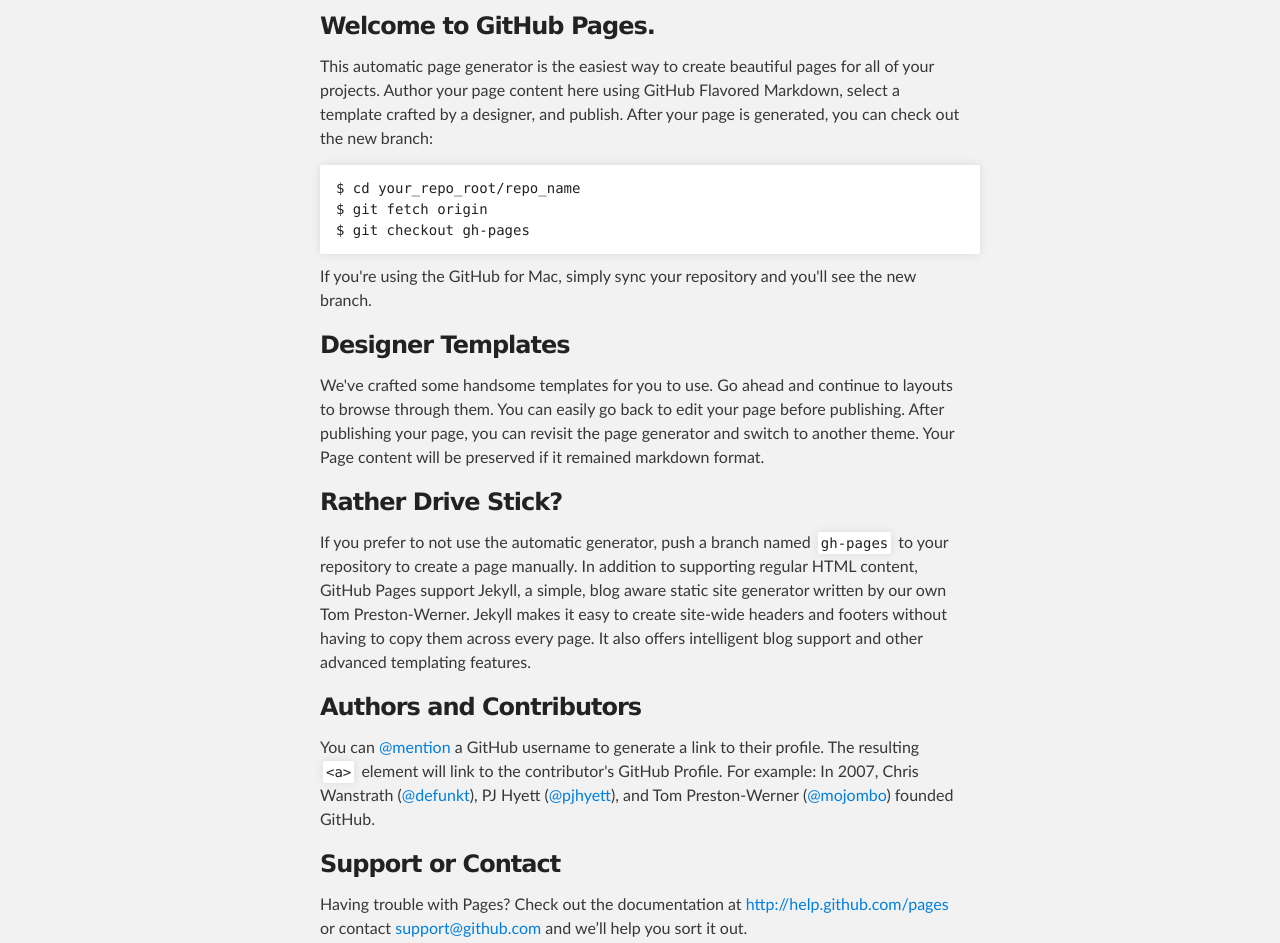
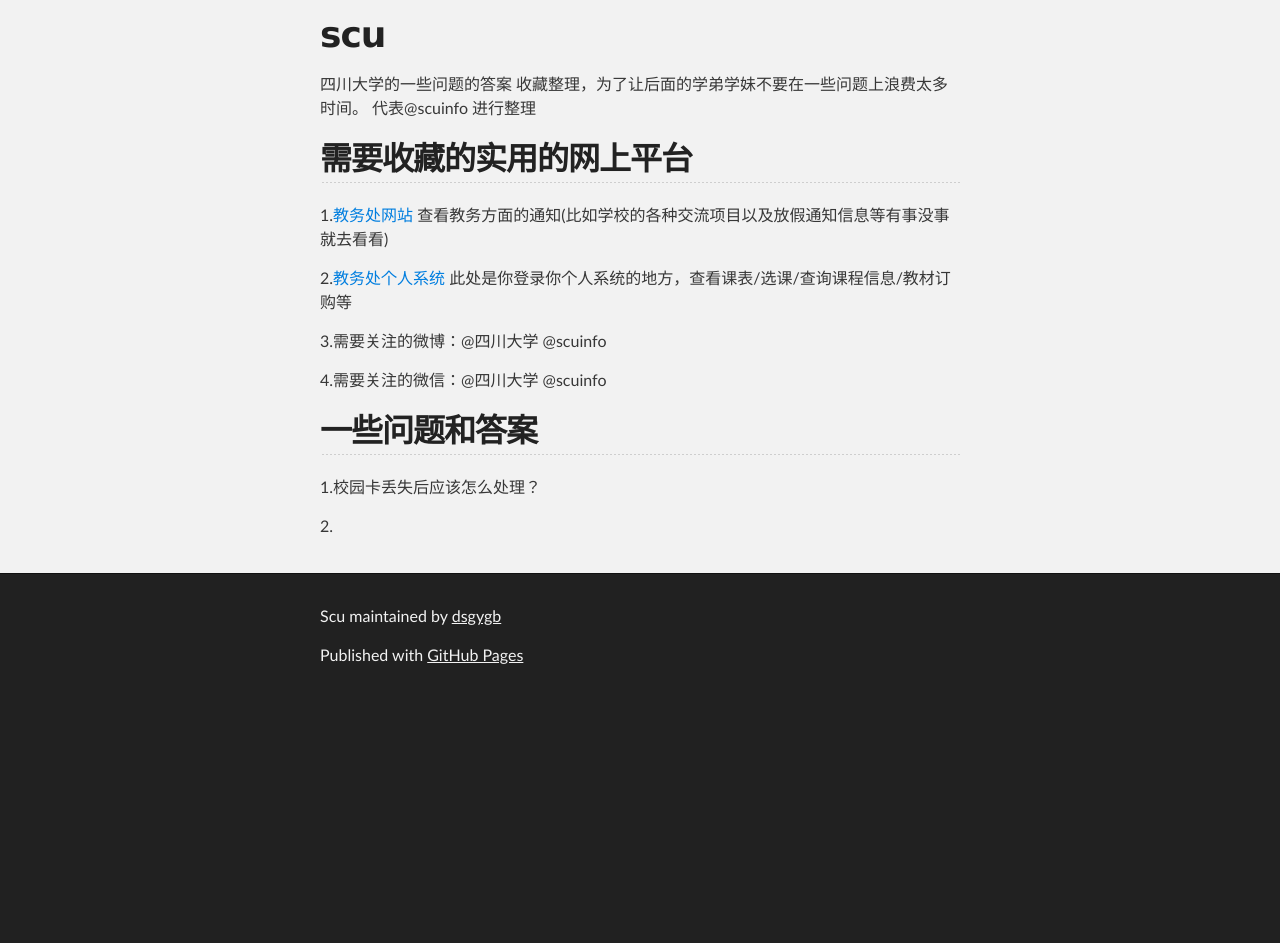
Before and after one commit to xiaomingplus/scu, a plain HTML site: page index.html in a window 1280 px wide. Shown: the part 288-1231 px from the top of the page. After the commit the page ends 990 px from the top, so only its background shows below. Drawn offline with Linux system fonts and the light colour scheme.

```diff
--- a/index.html
+++ b/index.html
@@ -31,37 +31,28 @@
     <!-- MAIN CONTENT -->
     <div id="main_content_wrap" class="outer">
       <section id="main_content" class="inner">
-        <h3>
-<a id="welcome-to-github-pages" class="anchor" href="#welcome-to-github-pages" aria-hidden="true"><span class="octicon octicon-link"></span></a>Welcome to GitHub Pages.</h3>
+        <h1>
+<a id="scu" class="anchor" href="#scu" aria-hidden="true"><span class="octicon octicon-link"></span></a>scu</h1>
 
-<p>This automatic page generator is the easiest way to create beautiful pages for all of your projects. Author your page content here using GitHub Flavored Markdown, select a template crafted by a designer, and publish. After your page is generated, you can check out the new branch:</p>
+<p>四川大学的一些问题的答案 收藏整理，为了让后面的学弟学妹不要在一些问题上浪费太多时间。 代表@scuinfo 进行整理</p>
 
-<pre><code>$ cd your_repo_root/repo_name
-$ git fetch origin
-$ git checkout gh-pages
-</code></pre>
+<h2>
+<a id="需要收藏的实用的网上平台" class="anchor" href="#%E9%9C%80%E8%A6%81%E6%94%B6%E8%97%8F%E7%9A%84%E5%AE%9E%E7%94%A8%E7%9A%84%E7%BD%91%E4%B8%8A%E5%B9%B3%E5%8F%B0" aria-hidden="true"><span class="octicon octicon-link"></span></a>需要收藏的实用的网上平台</h2>
 
-<p>If you're using the GitHub for Mac, simply sync your repository and you'll see the new branch.</p>
+<p>1.<a href="http://jwc.scu.edu.cn">教务处网站</a>  查看教务方面的通知(比如学校的各种交流项目以及放假通知信息等有事没事就去看看)</p>
 
-<h3>
-<a id="designer-templates" class="anchor" href="#designer-templates" aria-hidden="true"><span class="octicon octicon-link"></span></a>Designer Templates</h3>
+<p>2.<a href="">教务处个人系统</a>  此处是你登录你个人系统的地方，查看课表/选课/查询课程信息/教材订购等</p>
 
-<p>We've crafted some handsome templates for you to use. Go ahead and continue to layouts to browse through them. You can easily go back to edit your page before publishing. After publishing your page, you can revisit the page generator and switch to another theme. Your Page content will be preserved if it remained markdown format.</p>
+<p>3.需要关注的微博：@四川大学 @scuinfo</p>
 
-<h3>
-<a id="rather-drive-stick" class="anchor" href="#rather-drive-stick" aria-hidden="true"><span class="octicon octicon-link"></span></a>Rather Drive Stick?</h3>
+<p>4.需要关注的微信：@四川大学 @scuinfo</p>
 
-<p>If you prefer to not use the automatic generator, push a branch named <code>gh-pages</code> to your repository to create a page manually. In addition to supporting regular HTML content, GitHub Pages support Jekyll, a simple, blog aware static site generator written by our own Tom Preston-Werner. Jekyll makes it easy to create site-wide headers and footers without having to copy them across every page. It also offers intelligent blog support and other advanced templating features.</p>
+<h2>
+<a id="一些问题和答案" class="anchor" href="#%E4%B8%80%E4%BA%9B%E9%97%AE%E9%A2%98%E5%92%8C%E7%AD%94%E6%A1%88" aria-hidden="true"><span class="octicon octicon-link"></span></a>一些问题和答案</h2>
 
-<h3>
-<a id="authors-and-contributors" class="anchor" href="#authors-and-contributors" aria-hidden="true"><span class="octicon octicon-link"></span></a>Authors and Contributors</h3>
+<p>1.校园卡丢失后应该怎么处理？</p>
 
-<p>You can <a href="https://github.com/blog/821" class="user-mention">@mention</a> a GitHub username to generate a link to their profile. The resulting <code>&lt;a&gt;</code> element will link to the contributor's GitHub Profile. For example: In 2007, Chris Wanstrath (<a href="https://github.com/defunkt" class="user-mention">@defunkt</a>), PJ Hyett (<a href="https://github.com/pjhyett" class="user-mention">@pjhyett</a>), and Tom Preston-Werner (<a href="https://github.com/mojombo" class="user-mention">@mojombo</a>) founded GitHub.</p>
-
-<h3>
-<a id="support-or-contact" class="anchor" href="#support-or-contact" aria-hidden="true"><span class="octicon octicon-link"></span></a>Support or Contact</h3>
-
-<p>Having trouble with Pages? Check out the documentation at <a href="http://help.github.com/pages">http://help.github.com/pages</a> or contact <a href="mailto:support@github.com">support@github.com</a> and we’ll help you sort it out.</p>
+<p>2.</p>
       </section>
     </div>
 
```
Also changed, not shown: params.json (+1 -1 lines).
